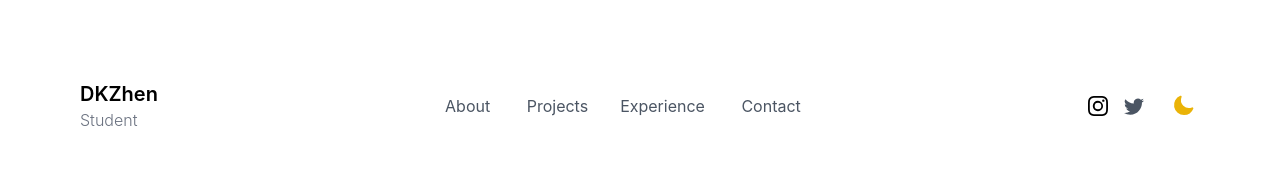
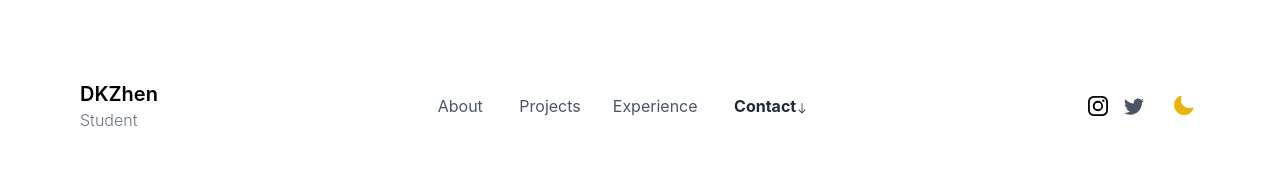
Before and after one commit to dkzhen/portofolio-nextjs, a Next.js app: page / in a window 1280 px wide. Shown: the top 186 px of the page. Built offline with nearby package versions, Linux system fonts and the light colour scheme; no server answers.

Commit message:
Update contact

```diff
--- a/components/Navbar.js
+++ b/components/Navbar.js
@@ -107,13 +107,13 @@ export default function Navbar() {
           <Link
             href="/"
             className={`text-base  ${
-              router.asPath === "/contact"
+              router.asPath === "/"
                 ? "text-gray-800 font-bold dark:text-gray-400"
                 : "text-gray-600 dark:text-gray-300 font-normal "
             }`}
           >
             Contact
-            {router.asPath === "/contact" && (
+            {router.asPath === "/" && (
               <svg
                 xmlns="http://www.w3.org/2000/svg"
                 width="16"
```
